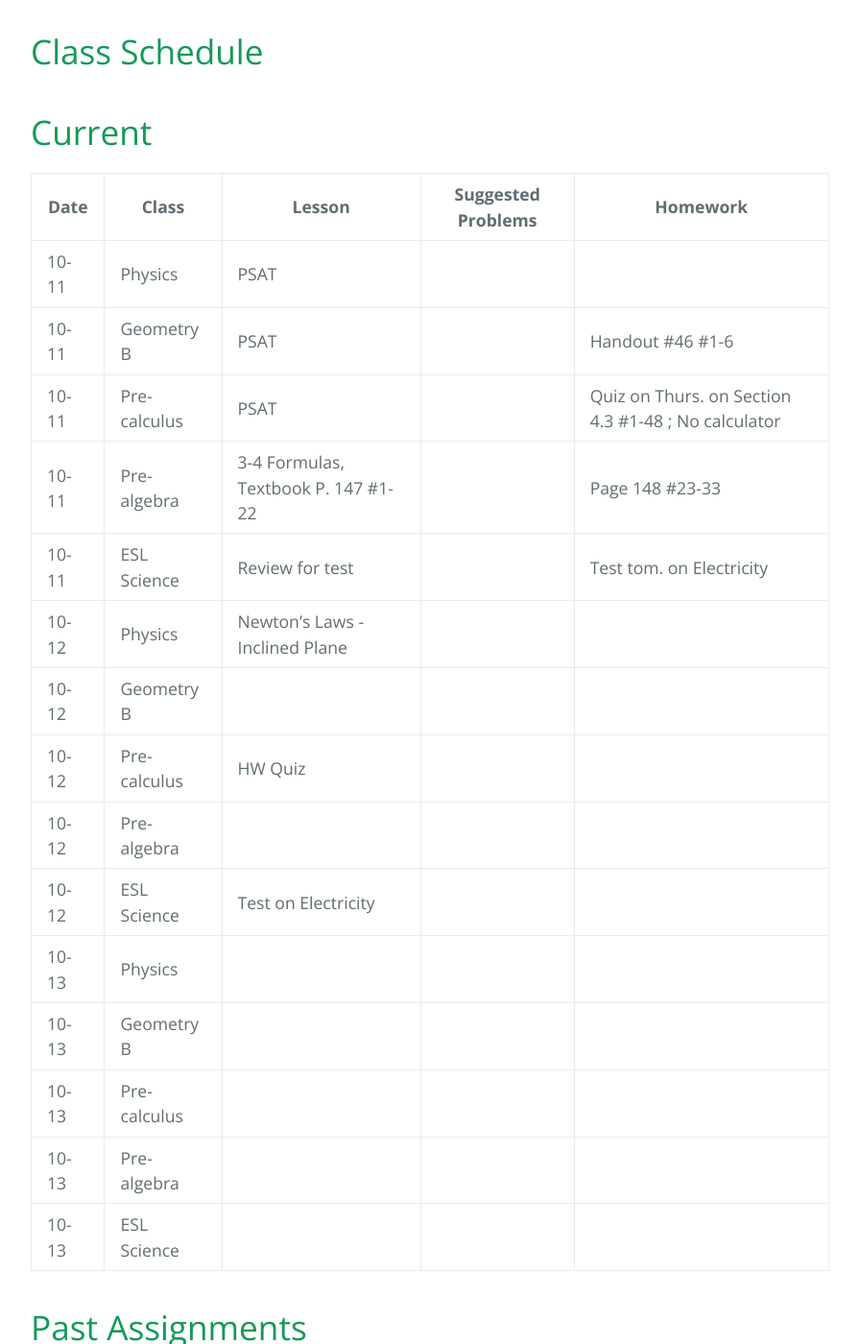
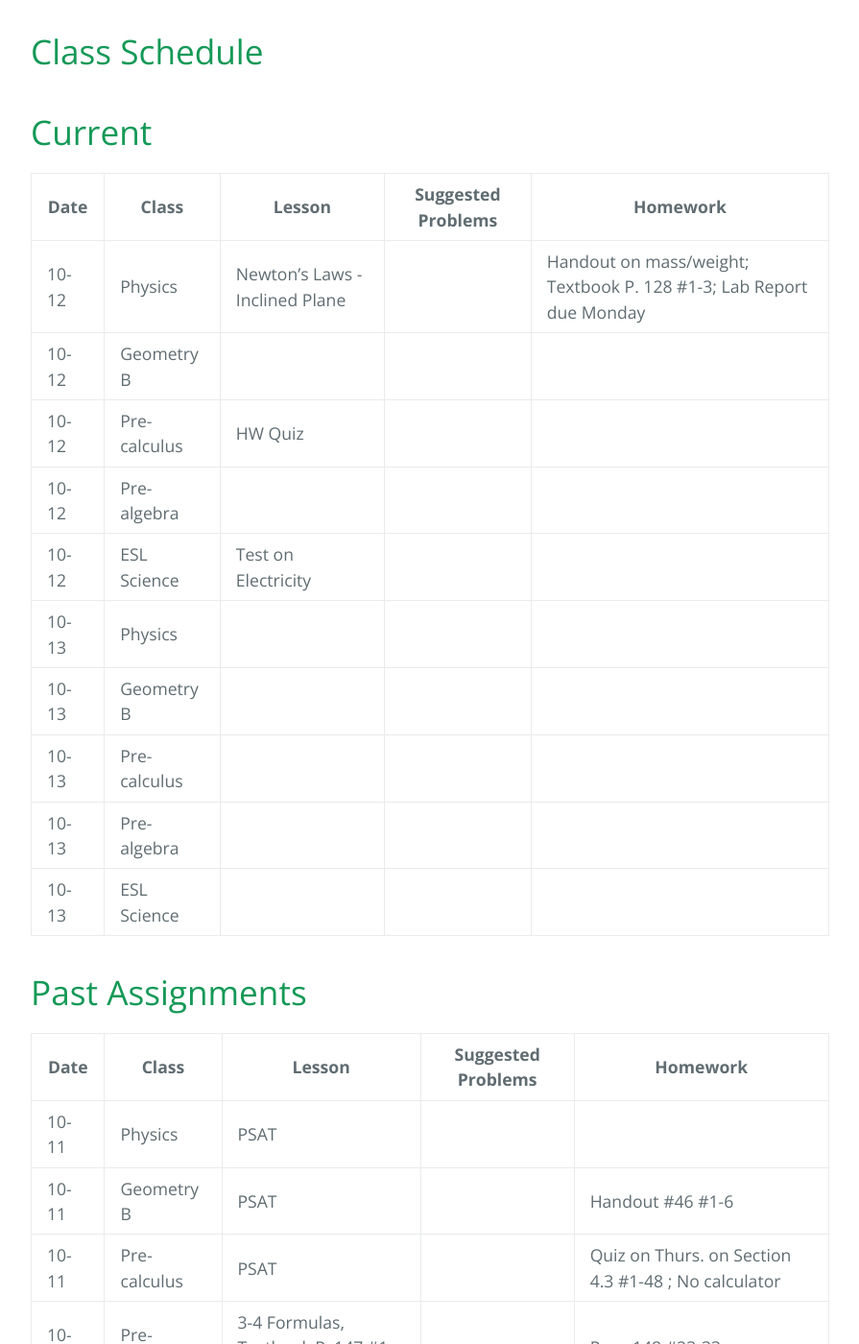
Before and after one commit to gpayoo/gpayoo, a Jekyll site: the page built from index.md, in a window 1280 px wide and 1400 px high, scrolled down 388 px. Shown: the whole window at 96% size, without its empty margins (192-1087 px from the left). Built offline with Jekyll 4.4.1, drawn with Linux system fonts in a browser that asks for light colours; our own code applies the rules of GitHub Pages for plain Markdown files; some of the changed text lies outside the part shown.

Commit message:
Update index.md

```diff
--- a/index.md
+++ b/index.md
@@ -10,12 +10,7 @@ layout: default
 
 | Date | Class | Lesson | Suggested Problems | Homework |
 | ---- | ----- | ------ | -------- | ---
-| 10-11 | Physics | PSAT | |
-| 10-11 | Geometry B |  PSAT | |  Handout #46 #1-6|
-| 10-11 | Pre-calculus | PSAT | | Quiz on Thurs. on Section 4.3 #1-48 ; No calculator
-| 10-11 | Pre-algebra | 3-4 Formulas, Textbook P. 147 #1-22 | | Page 148 #23-33
-| 10-11 | ESL Science | Review for test |  | Test tom. on Electricity
-| 10-12 | Physics | Newton's Laws - Inclined Plane | |
+| 10-12 | Physics | Newton's Laws - Inclined Plane | | Handout on mass/weight; Textbook P. 128 #1-3; Lab Report due Monday
 | 10-12 | Geometry B |   | |  |
 | 10-12 | Pre-calculus | HW Quiz| |
 | 10-12 | Pre-algebra |  | |
@@ -30,6 +25,12 @@ layout: default
 
 | Date | Class | Lesson | Suggested Problems | Homework |
 | ---- | ----- | ------ | -------- | ---
+| 10-11 | Physics | PSAT | |
+| 10-11 | Geometry B |  PSAT | |  Handout #46 #1-6|
+| 10-11 | Pre-calculus | PSAT | | Quiz on Thurs. on Section 4.3 #1-48 ; No calculator
+| 10-11 | Pre-algebra | 3-4 Formulas, Textbook P. 147 #1-22 | | Page 148 #23-33
+| 10-11 | ESL Science | Review for test |  | Test tom. on Electricity
+
 | 10-10 | Physics |  Using Excel to create a trendline| |
 | 10-10 | Geometry B |  9-4 Perimeter and Area in the Coordinate Plane | | #46 #1-6 |
 | 10-10 | Pre-calculus | Graphing sin x and cos x | |  Quiz on Thurs. on Section 4.3 #1-48 ; No calculator
```
